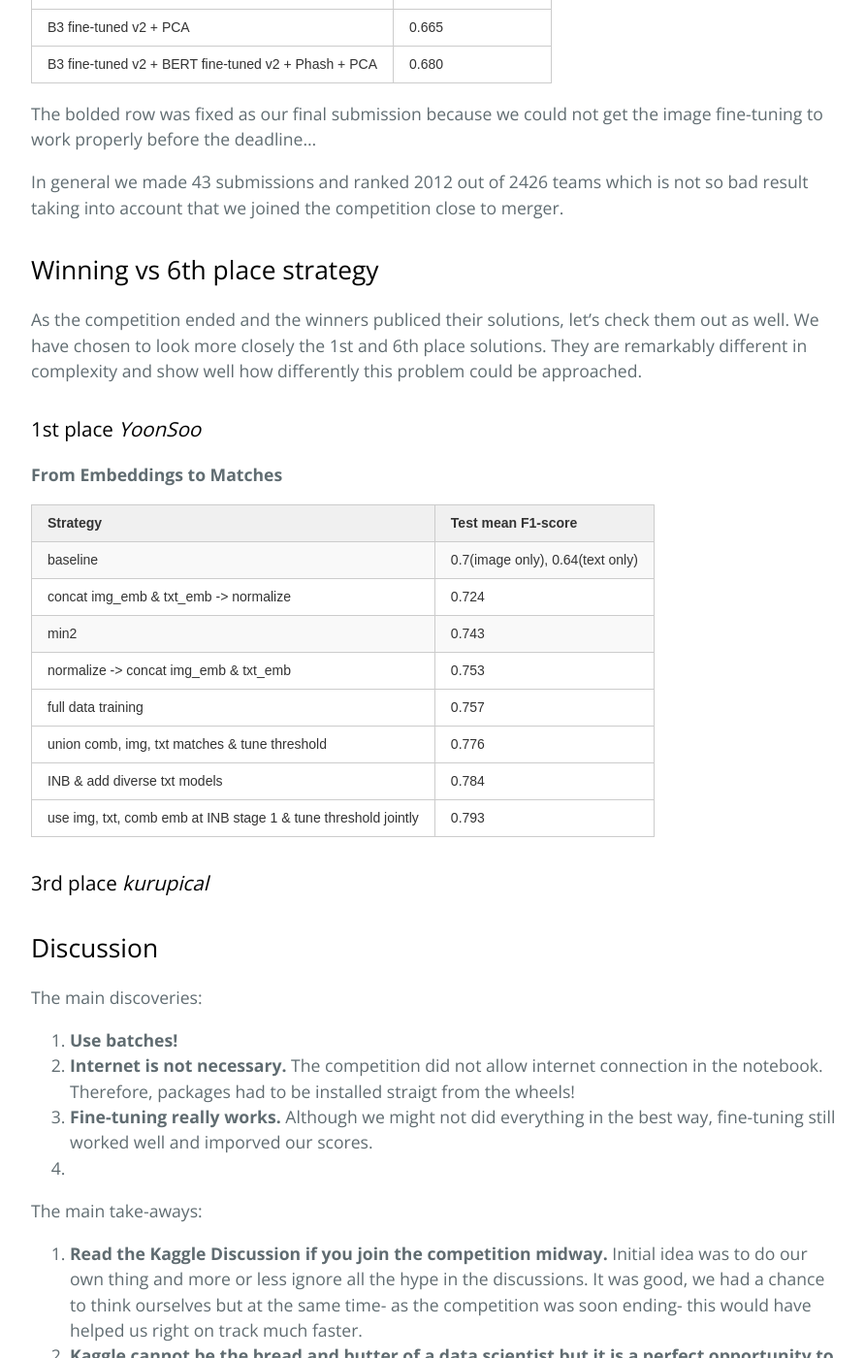
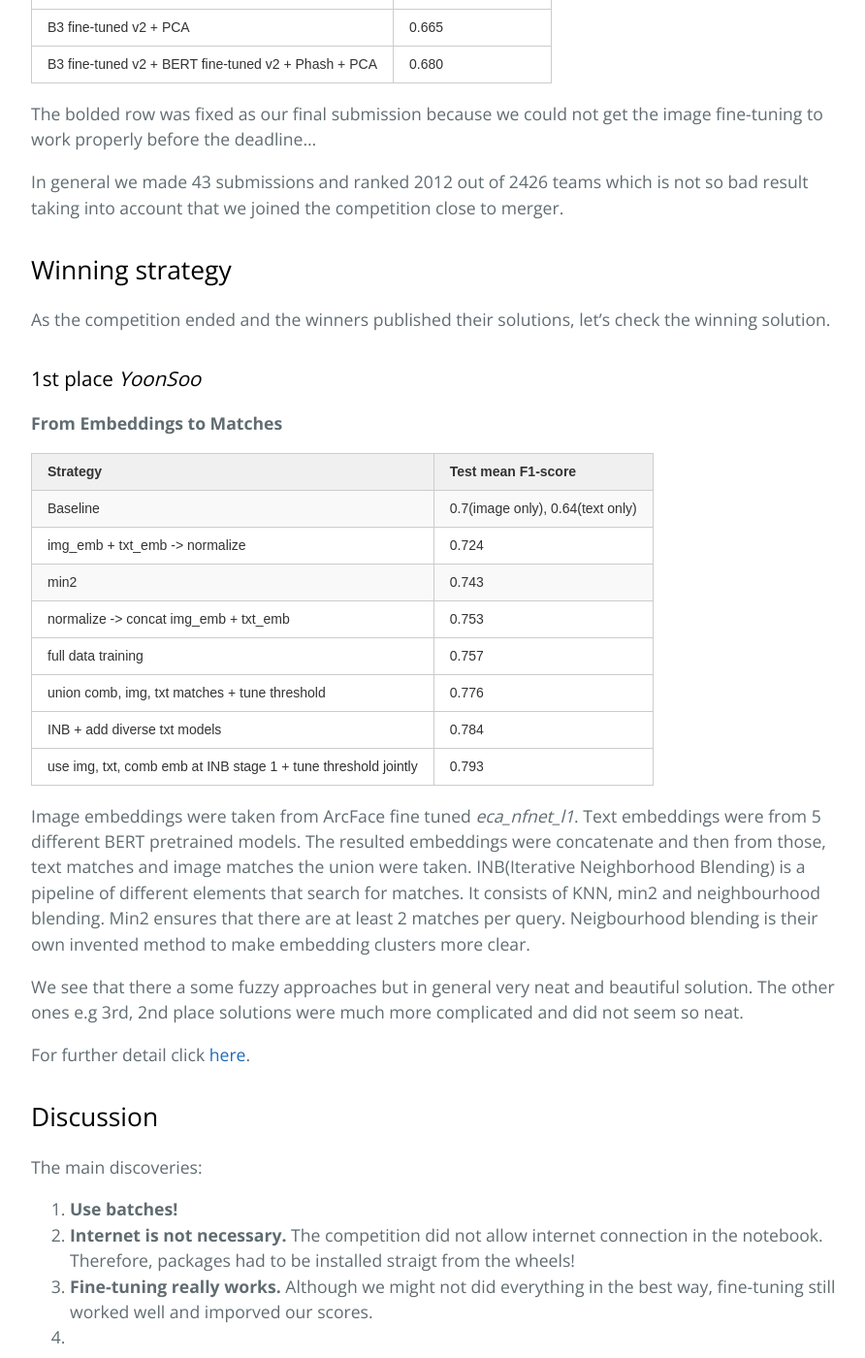
Before and after one commit to joonasrooben/shopee_PP, a Jekyll site: the page built from index.md, in a window 1280 px wide and 1400 px high, scrolled down 11068 px. Shown: the whole window at 97% size, without its empty margins (192-1084 px from the left). Built offline with Jekyll 4.4.1, drawn with Linux system fonts in a browser that asks for light colours; our own code applies the rules of GitHub Pages for plain Markdown files.

Commit message:
Update index.md

```diff
--- a/index.md
+++ b/index.md
@@ -331,9 +331,9 @@ The bolded row was fixed as our final submission because we could not get the im
 
 In general we made 43 submissions and ranked 2012 out of 2426 teams which is not so bad result taking into account that we joined the competition close to merger.
 
-## Winning vs 6th place strategy
+## Winning strategy
 
-As the competition ended and the winners publiced their solutions, let's check them out as well. We have chosen to look more closely the 1st and 6th place solutions. They are remarkably different in complexity and show well how differently this problem could be approached.
+As the competition ended and the winners published their solutions, let's check the winning solution.
 
 ### 1st place *YoonSoo*
 
@@ -348,11 +348,11 @@ As the competition ended and the winners publiced their solutions, let's check t
 </thead>
 <tbody>
   <tr>
-    <td class="tg-btxf">baseline</td>
+    <td class="tg-btxf">Baseline</td>
     <td class="tg-btxf">0.7(image only), 0.64(text only)<br></td>
   </tr>
   <tr>
-    <td class="tg-0pky">concat img_emb & txt_emb -> normalize</td>
+    <td class="tg-0pky">img_emb + txt_emb -> normalize</td>
     <td class="tg-0pky">0.724</td>
   </tr>
   <tr>
@@ -360,7 +360,7 @@ As the competition ended and the winners publiced their solutions, let's check t
     <td class="tg-btxf">0.743</td>
   </tr>
   <tr>
-    <td class="tg-0pky">normalize -> concat img_emb & txt_emb</td>
+    <td class="tg-0pky">normalize -> concat img_emb + txt_emb</td>
     <td class="tg-0pky"> 0.753</td>
   </tr>
   <tr>
@@ -368,28 +368,25 @@ As the competition ended and the winners publiced their solutions, let's check t
     <td class="tg-0pky">0.757</td>
   </tr>
   <tr>
-    <td class="tg-0pky">union comb, img, txt matches & tune threshold</td>
+    <td class="tg-0pky">union comb, img, txt matches + tune threshold</td>
     <td class="tg-0pky">0.776</td>
   </tr>
     <tr>
-    <td class="tg-0pky">INB & add diverse txt models</td>
+    <td class="tg-0pky">INB + add diverse txt models</td>
     <td class="tg-0pky">0.784</td>
   </tr>
     <tr>
-    <td class="tg-0pky">use img, txt, comb emb at INB stage 1 & tune threshold jointly</td>
+    <td class="tg-0pky">use img, txt, comb emb at INB stage 1 + tune threshold jointly</td>
     <td class="tg-0pky">0.793</td>
   </tr>
 </tbody>
 </table>
 
-### 3rd place *kurupical*
+Image embeddings were taken from ArcFace fine tuned *eca_nfnet_l1*. Text embeddings were from 5 different BERT pretrained models. The resulted embeddings were concatenate and then from those, text matches and image matches the union were taken. INB(Iterative Neighborhood Blending) is a pipeline of different elements that search for matches. It consists of KNN, min2 and neighbourhood blending. Min2 ensures that there are at least 2 matches per query. Neigbourhood blending is their own invented method to make embedding clusters more clear.
 
+We see that there a some fuzzy approaches but in general very neat and beautiful solution. The other ones e.g 3rd, 2nd place solutions were much more complicated and did not seem so neat.
 
-
-
-
-
-
+For further detail click [here](https://www.kaggle.com/c/shopee-product-matching/discussion/238136).
 
 ## Discussion
 
```
